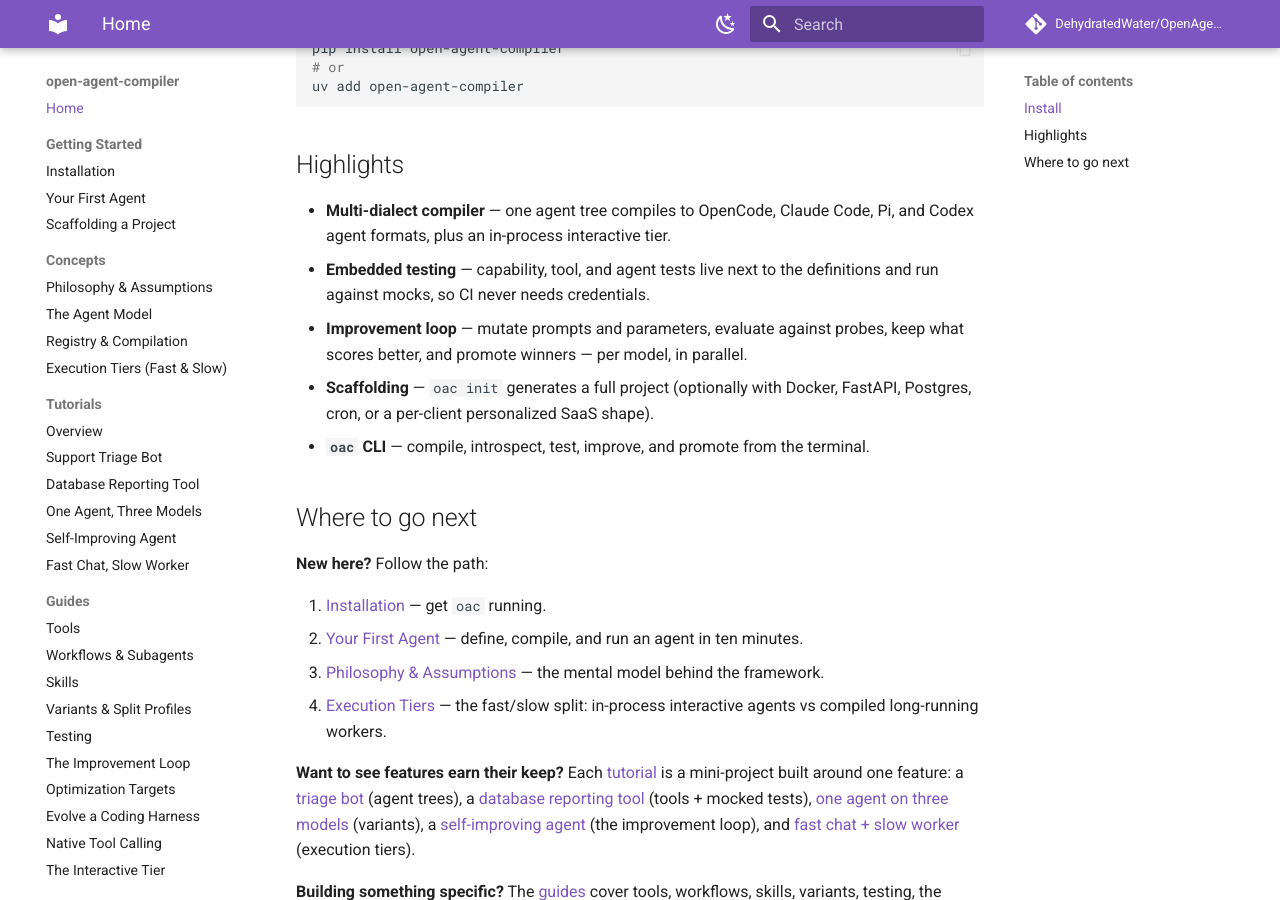
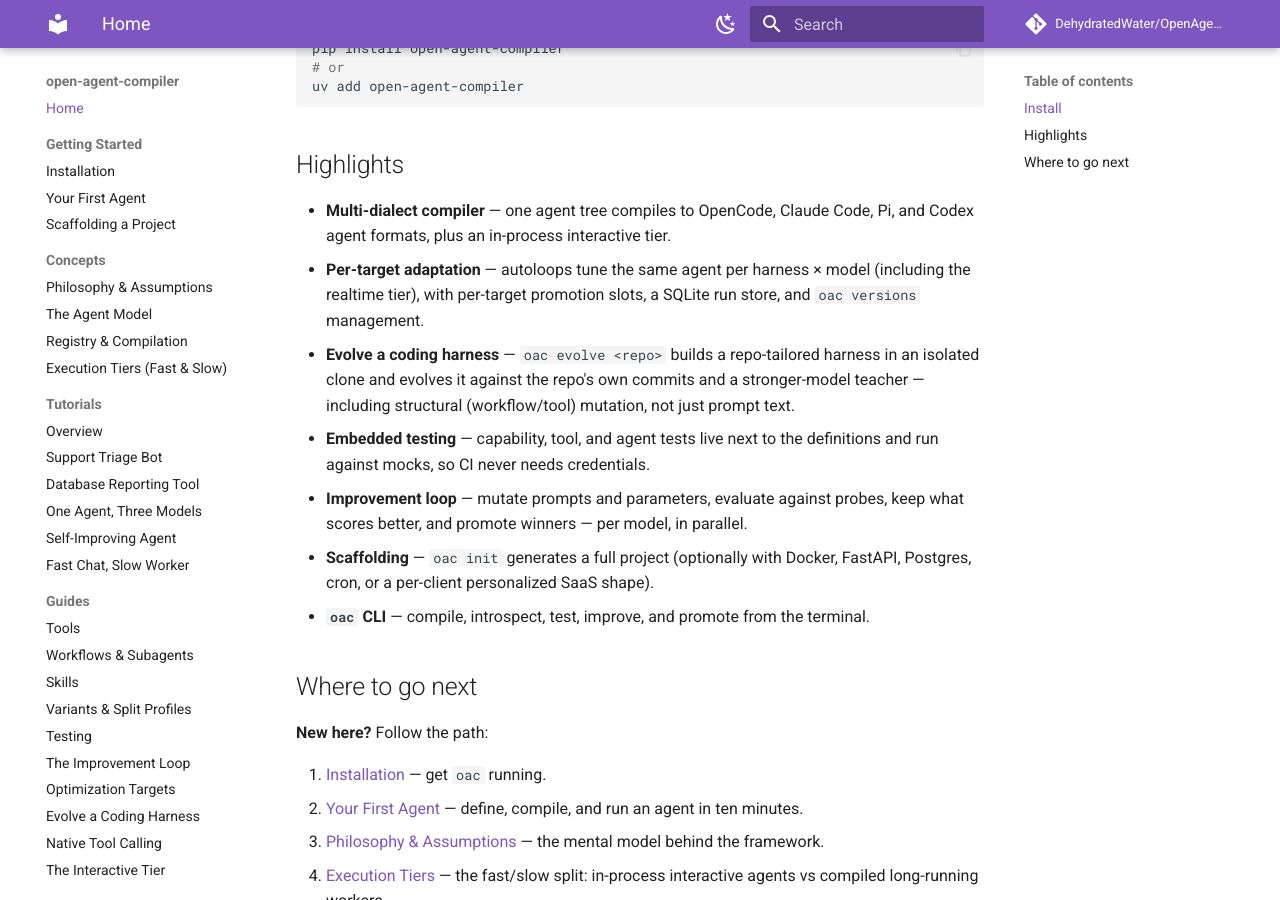
Before and after one commit to DehydratedWater/OpenAgentCompiler, an MkDocs documentation site: the page built from docs/index.md, in a window 1280 px wide and 900 px high, scrolled down 639 px. Built offline with MkDocs 1.6.1 and Material for MkDocs 9.7.7, drawn with Linux system fonts in a browser that asks for light colours; comment, search, counter and statistics services are not loaded.

Commit message:
docs: refresh package description and docs-index highlights
pyproject description/keywords now cover codex and harness evolution;
the docs landing page highlights per-target adaptation and oac evolve.

release: 1.15.1

Co-Authored-By: Claude Fable 5 <noreply@anthropic.com>

```diff
--- a/docs/index.md
+++ b/docs/index.md
@@ -35,6 +35,13 @@ uv add open-agent-compiler
 - **Multi-dialect compiler** — one agent tree compiles to OpenCode,
   Claude Code, Pi, and Codex agent formats, plus an in-process
   interactive tier.
+- **Per-target adaptation** — autoloops tune the same agent per
+  harness × model (including the realtime tier), with per-target
+  promotion slots, a SQLite run store, and `oac versions` management.
+- **Evolve a coding harness** — `oac evolve <repo>` builds a
+  repo-tailored harness in an isolated clone and evolves it against
+  the repo's own commits and a stronger-model teacher — including
+  structural (workflow/tool) mutation, not just prompt text.
 - **Embedded testing** — capability, tool, and agent tests live next to
   the definitions and run against mocks, so CI never needs credentials.
 - **Improvement loop** — mutate prompts and parameters, evaluate against
--- a/open_agent_compiler/__init__.py
+++ b/open_agent_compiler/__init__.py
@@ -461,4 +461,4 @@ __all__ = [
     "SpawnAgentOutput",
 ]
 
-__version__ = "1.15.0"
+__version__ = "1.15.1"
--- a/pyproject.toml
+++ b/pyproject.toml
@@ -1,11 +1,11 @@
 [project]
 name = "open-agent-compiler"
-version = "1.15.0"
-description = "Python-first agent framework: define composable agent trees once, compile them to multiple agent runtimes (opencode, Claude Code, Pi), and auto-optimize them with test-driven improvement loops."
+version = "1.15.1"
+description = "Python-first agent framework: define composable agent trees once, compile them to multiple agent runtimes (opencode, Claude Code, Pi, Codex), auto-optimize them per harness and model with test-driven autoloops, and evolve repo-tailored coding harnesses."
 readme = "README.md"
 license = { file = "LICENSE" }
 authors = [{ name = "Ignacy Daszkiewicz" }]
-keywords = ["agent", "framework", "compiler", "llm", "ai", "opencode", "claude-code", "pi-agent", "prompt-optimization"]
+keywords = ["agent", "framework", "compiler", "llm", "ai", "opencode", "claude-code", "pi-agent", "codex", "prompt-optimization", "coding-harness"]
 classifiers = [
     "Development Status :: 4 - Beta",
     "Intended Audience :: Developers",
```
Also changed, not shown: 1 other file.
